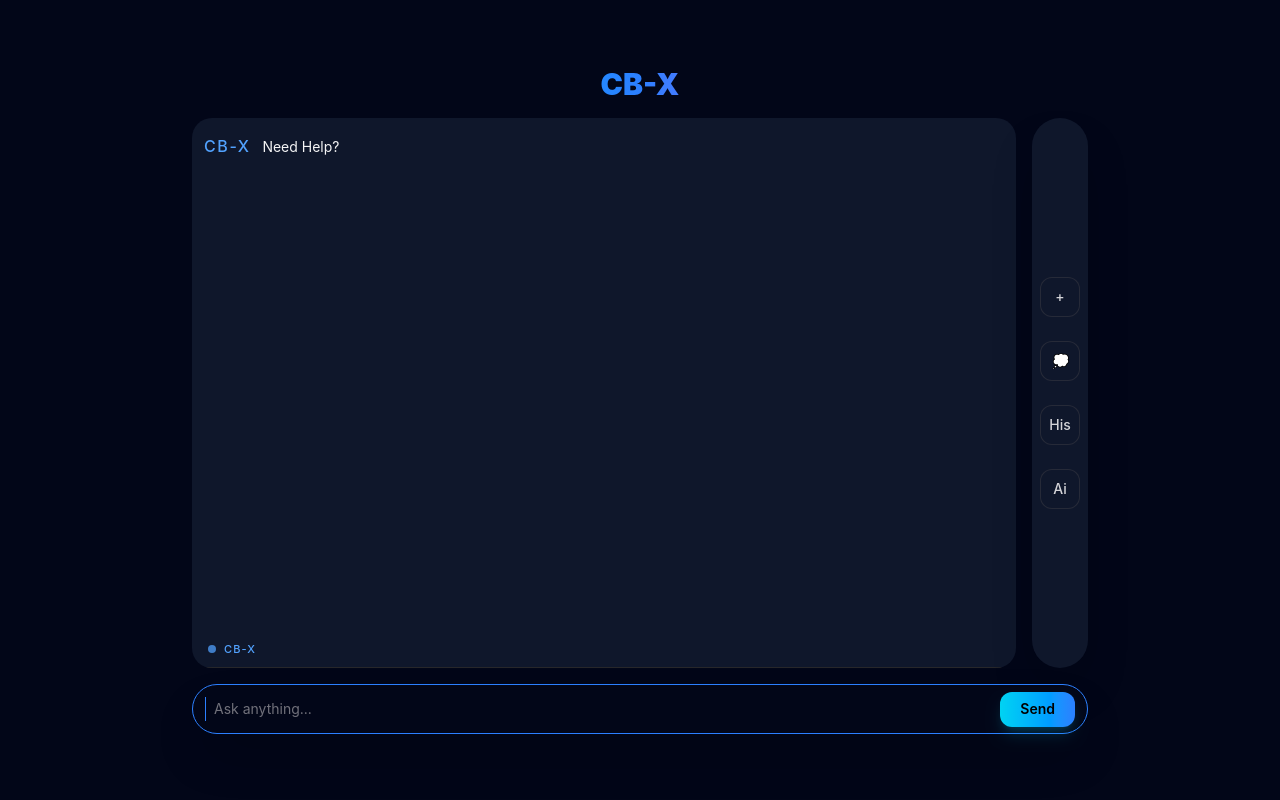
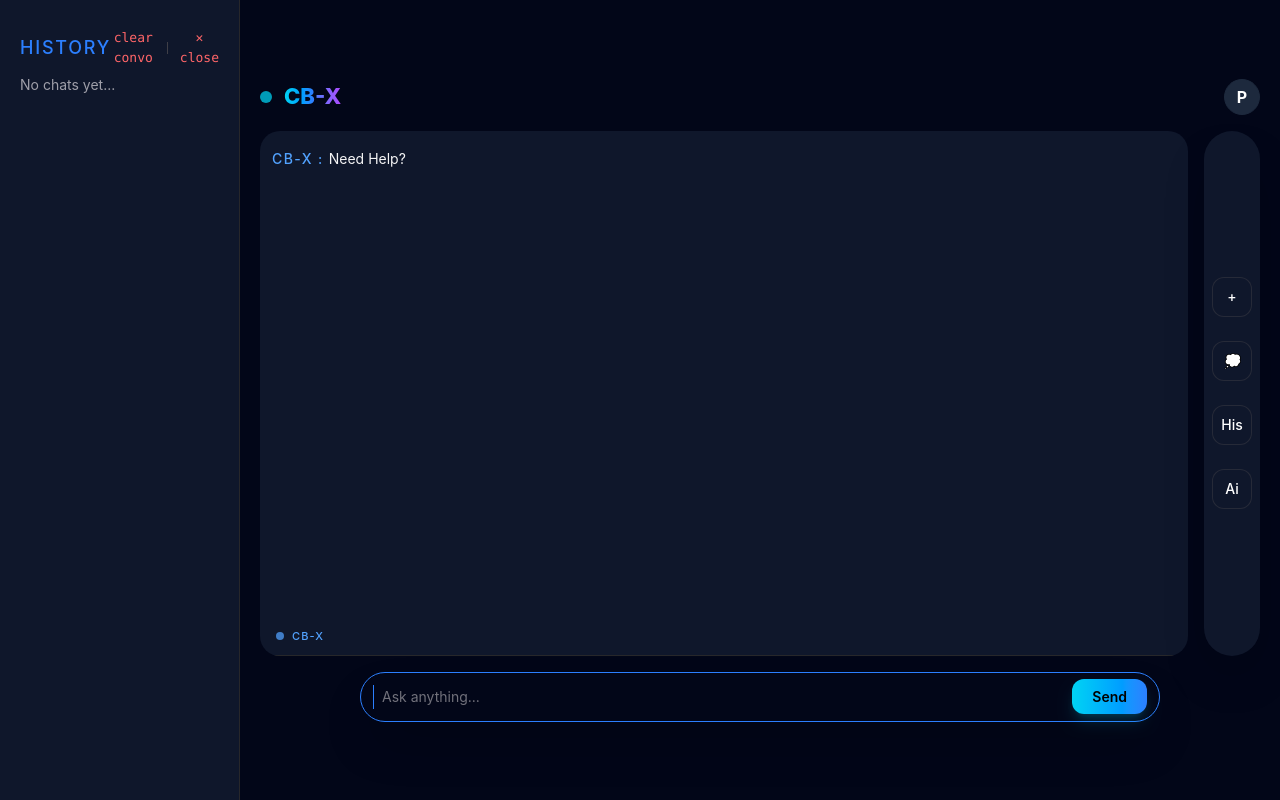
Before and after one commit to MalayGoel07/Qbot-X, a React app in the folder frontend/: page / in a window 1280 px wide. Built offline with nearby package versions, Linux system fonts and the light colour scheme; the HTML template or start-up script is replaced by a standard one.

Commit message:
updated ui and added profile controls

```diff
--- a/frontend/src/App.jsx
+++ b/frontend/src/App.jsx
@@ -6,6 +6,7 @@ import ThoughtsModal from "./components/ThoughtsModal";
 import OutputBox from "./components/OutputBox";
 import InputBar from "./components/InputBar";
 import ActionBar from "./components/ActionBar";
+import TopBar from "./components/TopBar";
 
 function App() {
   const [input,setInput]=useState("");
@@ -14,9 +15,8 @@ function App() {
   const [history,setHistory]=useState([]);
   const [thought,setThought]=useState("");
   const [showThoughts,setShowThoughts]=useState(false);
-  const [showHistory,setShowHistory]=useState(false);
+  const [showHistory,setShowHistory]=useState(true);
   const [showModels,setShowModels]=useState(false);
-
   const send = async () => {
     if (!input.trim())
       return;
@@ -29,34 +29,30 @@ function App() {
     const finalText = match ? match[1].trim() : result;
 
     setOutput(finalText);
-    setHistory((prev) => [...prev,{ role:"user",content: input },{ role:"assistant",content: finalText },]);
+    setHistory((prev) => [...prev,{ role:"user",content: input },{ role:"assistant",content: finalText }]);
     setLoading(false);
   };
 
-  const openHistory = ()=>{ setShowHistory(true);setShowModels(false); };
-  const openModels = ()=>{ setShowModels(true);setShowHistory(false); };
-  const clearChat = ()=>{ setHistory([]);setOutput(""); };
-  const onNewChat = ()=>{ setThought(""); setHistory([]); setInput(""); setOutput("") };
+  const openHistory = ()=>{ setShowHistory(true); setShowModels(false); };
+  const openModels = ()=>{ setShowModels(true); setShowHistory(false); };
+  const clearChat = ()=>{ setHistory([]); setOutput(""); };
+  const onNewChat = ()=>{ setThought(""); setHistory([]); setInput(""); setOutput(""); };
 
   return (
     <div className="max-h-screen min-h-screen bg-slate-950 text-white flex">
       {showHistory && (<HistoryPanel history={history} onClear={clearChat} onClose={() => setShowHistory(false)}/>)}
       {showModels && (<ModelsPanel onClose={() => setShowModels(false)} />)}
-      <div className="flex-1 flex flex-col items-center justify-center p-5">
-        <div className="w-full max-w-4xl flex flex-col gap-4">
-          <div className="text-center">
-            <h1 className="text-3xl font-black bg-gradient-to-r from-cyan-400 via-blue-500 to-purple-500 bg-clip-text text-transparent">CB-X</h1>
-          </div>
-          <div className="flex flex-row gap-4">
+      <div className="flex-1 flex flex-col items-center justify-center p-5 gap-4">
+          <TopBar />
+          <div className="flex flex-row gap-4 w-[1000px] item-center justify-center">
             <OutputBox output={output} onSend={send} loading={loading}/>
-            <ActionBar onThoughts={() =>setShowThoughts(true)} onHistory={openHistory} onModels={openModels} onNewChat={onNewChat}/>
+            <ActionBar onThoughts={() => setShowThoughts(true)} onHistory={openHistory} onModels={openModels} onNewChat={onNewChat}/>
           </div>
           <InputBar input={input} onChange={setInput} onSend={send} loading={loading}/>
-        </div>
       </div>
       {showThoughts && (<ThoughtsModal thought={thought} onClose={() => setShowThoughts(false)} />)}
     </div>
   );
 }
 
-export default App
+export default App;
--- a/frontend/src/components/ActionBar.jsx
+++ b/frontend/src/components/ActionBar.jsx
@@ -1,5 +1,5 @@
 function ActionBar({ onNewChat,onThoughts, onHistory, onModels}) {
-  const btn = "flex items-center justify-center bg-slate-900 hover:bg-slate-950 border border-zinc-700/50 text-zinc-300 hover:border-blue-500 hover:text-white text-sm font-medium px-4 h-[40px] w-[40px] rounded-xl transition-all duration-200 active:scale-95";
+  const btn = "flex items-center justify-center bg-slate-900 hover:bg-slate-950 border border-zinc-700/50 text-white hover:border-blue-500 hover:shadow-lg hover:shadow-cyan-500/20 hover:scale-105 transition-all duration-300 text-sm font-medium px-4 h-[40px] w-[40px] rounded-xl active:scale-95";
   return (
     <div className="flex flex-col items-center justify-center gap-6 bg-slate-900 backdrop-blur-xl hover:border-blue-500 rounded-[30px] w-[57px] shadow-2xl p-2">
       <button onClick={onNewChat} className={btn} title="New Chat">+</button>
--- a/frontend/src/components/HistoryPanel.jsx
+++ b/frontend/src/components/HistoryPanel.jsx
@@ -10,7 +10,7 @@ function HistoryPanel({ history, onClear, onClose }) {
         </div>
       </div>
       <div className="flex-1 max-h-screen overflow-y-auto space-y-4 pr-2 scrollbar-thumb-cyan-200 scrollbar-thin">
-        {history.length === 0 && (<div className="text-zinc-500 text-sm">No chats yet...</div>)}
+        {history.length === 0 && (<div className="text-zinc-400 text-sm">No chats yet...</div>)}
         {history.map((msg, index) => (
           <div key={index} className={`rounded-2xl px-4 py-3 text-sm shadow-lg border ${ msg.role === "user" ? "bg-cyan-500/10 border-cyan-500/20" : "bg-slate-950 border-zinc-700"}`}>
             <p className={`font-semibold mb-1 ${msg.role === "user" ? "text-cyan-400" : "text-blue-400"}`}>{msg.role === "user" ? "You" : "CB-X"}</p>
--- a/frontend/src/components/InputBar.jsx
+++ b/frontend/src/components/InputBar.jsx
@@ -4,7 +4,7 @@ function InputBar({ input, onChange, onSend, loading }) {
   const [focused, setFocused] = useState(false);
 
   return (
-    <div className={`flex items-center h-[50px] backdrop-blur-xl border rounded-[28px] shadow-2xl px-3 gap-2 transition-all duration-200
+    <div className={`flex items-center w-[800px] h-[50px] max-w-[1000px] min-w-[600px] backdrop-blur-xl border rounded-[28px] shadow-2xl px-3 gap-2 hover:border-blue-500 hover:shadow-lg hover:shadow-cyan-500/20 hover:scale-105 transition-all duration-300
       ${focused ? 'bg-slate-950 border-blue-500' : 'bg-slate-900 hover:bg-slate-950 border-slate-900 hover:border-blue-500'}`}>
       <div className="w-px h-6 bg-blue-500 shrink-0" />
       <input
--- a/frontend/src/components/OutputBox.jsx
+++ b/frontend/src/components/OutputBox.jsx
@@ -30,11 +30,11 @@ function OutputBox({ output,onSend,loading }) {
   const estTokens = Math.round(charCount / 4);
 
   return (
-    <div className="bg-slate-900 rounded-[20px] w-[900px] min-h-[550px] max-h-[550px] flex flex-col overflow-hidden">
+    <div className="bg-slate-900 rounded-[20px] w-full min-h-[525px] h-full flex flex-col overflow-hidden">
       <div className="flex-1 overflow-y-auto p-3 scrollbar-thin scrollbar-thumb-zinc-700">
-        <p className="text-zinc-100 leading-8 text-[14px] whitespace-pre-wrap"><span className="text-[16px] text-blue-400 uppercase tracking-widest font-medium mb-2">CB-X  </span>{output || MESSAGES[msgIndex]}</p>
+        <p className="text-zinc-100 leading-8 text-[14px] whitespace-pre-wrap"><span className="text-[14px] text-blue-400 uppercase tracking-widest font-medium mb-2">CB-X : </span>{output || MESSAGES[msgIndex]}</p>
       </div>
-      <div className="flex items-center justify-between px-4 py-2.5 border-b border-zinc-800 shrink-0">
+      <div className="flex items-center w-full justify-between px-4 py-2.5 border-b border-zinc-800 shrink-0">
         <div className="flex items-center gap-2">
           <div className={`w-2 h-2 rounded-full ${output ? 'bg-blue-400' : 'bg-blue-400 animate-pulse'}`} />
           <span className="text-[11px] font-medium text-blue-400 uppercase tracking-widest">CB-X</span>
@@ -56,7 +56,7 @@ function OutputBox({ output,onSend,loading }) {
         </div>)}
       </div>
       {output && (
-        <div className="flex justify-between px-4 py-2 border-t border-zinc-400 shrink-0">
+        <div className="flex justify-between px-4 py-2 border-t border-zinc-800">
           <span className="text-[11px] font-mono text-zinc-500">{wordCount} words</span>
           <div className="flex items-center gap-6">
             <span className="text-[11px] font-mono text-zinc-500">{charCount} chars</span>
--- /dev/null
+++ b/frontend/src/components/TopBar.jsx
@@ -0,0 +1,34 @@
+import { useState } from "react";
+
+function TopBar({ onProfile }) {
+  const [open, setOpen] = useState(false);
+
+  return (
+    <header className="flex items-center justify-between w-full bg-slate-950">
+      <div className="flex items-center gap-3">
+        <div className="w-3 h-3 rounded-full bg-cyan-400 animate-pulse" />
+        <h1 className="text-[22px] font-extrabold bg-gradient-to-r from-cyan-400 via-blue-500 to-purple-500 bg-clip-text text-transparent">
+          CB-X
+        </h1>
+      </div>
+      <div className="relative">
+        <button
+          className="w-9 h-9 rounded-full bg-slate-800 border border-slate-800 text-white font-bold hover:border-blue-500 hover:shadow-lg hover:bg-slate-900 hover:shadow-cyan-500/20 hover:scale-105 active:bg-slate-900 active:border-blue-500 transition-all duration-300"
+          onClick={() => setOpen((prev) => !prev)}
+          onBlur={() => setTimeout(() => setOpen(false), 150)}
+        >P</button>
+        {open && (
+          <div className="absolute right-0 mt-2 w-52 bg-slate-900 border border-zinc-700 rounded-lg shadow-xl shadow-black/40 z-50 p-3 flex flex-col gap-2">
+            <div className="text-xs text-slate-400 uppercase tracking-widest mb-1">Account</div>
+            <button onClick={() => { onProfile(); setOpen(false); }} className="text-left text-sm text-white hover:text-blue-500 transition-colors px-1 py-1">👤 View Profile</button>
+            <button className="text-left text-sm text-white hover:text-blue-500 transition-colors px-1 py-1">⚙️ Settings</button>
+            <hr className="border-zinc-700 my-1" />
+            <button className="text-left text-sm text-red-300 hover:text-red-400 transition-colors px-1 py-1">🚪 Logout</button>
+          </div>
+        )}
+      </div>
+    </header>
+  );
+}
+
+export default TopBar;
```
